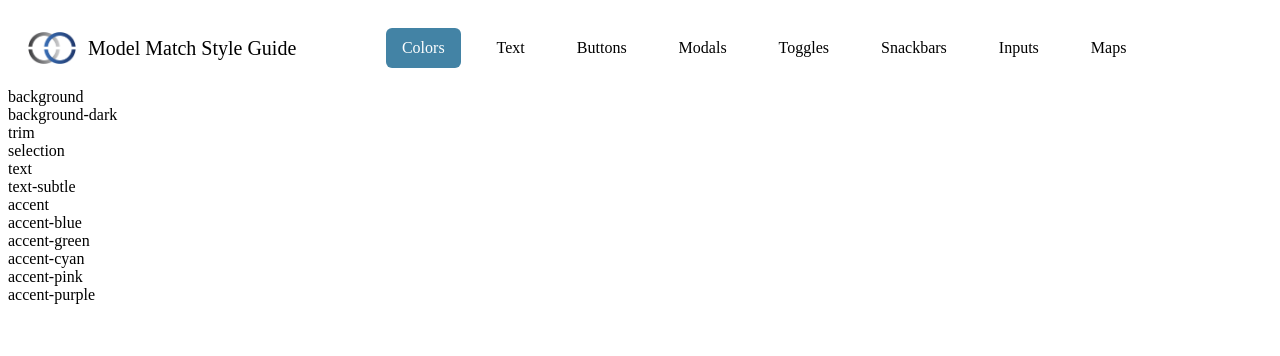
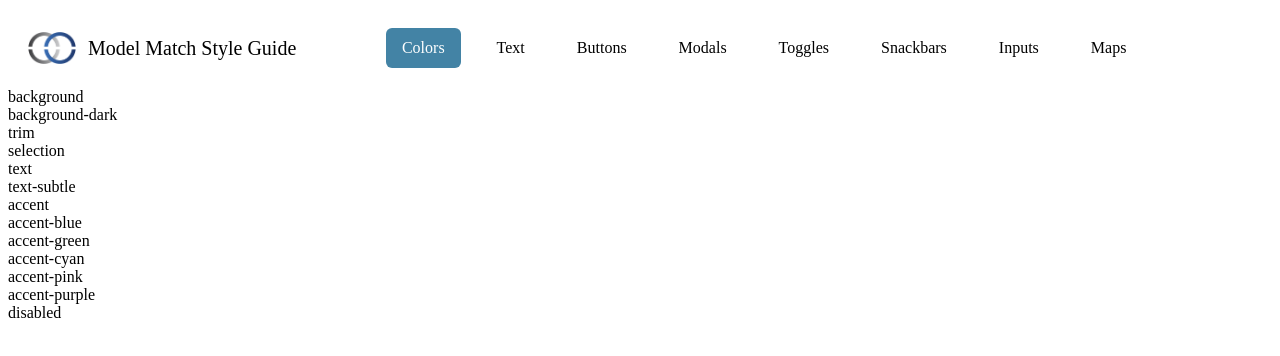
Before and after one commit to ChristianPayne/mm-style-guide, a Svelte app: page / in a window 1280 px wide. Shown: the top 356 px of the page. Built offline with nearby package versions, Linux system fonts and the light colour scheme.

Commit message:
Added more colors.

```diff
--- a/src/App.svelte
+++ b/src/App.svelte
@@ -14,7 +14,7 @@
   import Inputs from './lib/inputs.svelte';
   import Text from './lib/text.svelte';
   import Colors from './lib/colors.svelte';
-import Maps from './lib/maps.svelte';
+  import Maps from './lib/maps.svelte';
 
   let pages = {
     // Test: Test,
--- a/src/lib/buttons.svelte
+++ b/src/lib/buttons.svelte
@@ -12,6 +12,7 @@
 
   .mm-primary {
     /* @apply .mm-button; */
-    /* @apply bg-blue-400; */
+    @apply text-2xl;
+    /* @apply bg-mm-background; */
   }
 </style>
--- a/src/lib/colors.svelte
+++ b/src/lib/colors.svelte
@@ -12,6 +12,7 @@
     "accent-cyan",
     "accent-pink",
     "accent-purple",
+    "disabled"
   ]
 </script>
 
--- a/tailwind.config.js
+++ b/tailwind.config.js
@@ -21,6 +21,9 @@ module.exports = {
           cyan: '#6fb7bc',
           pink: '#e2d6e7',
           purple: '#7c3aed',
+        },
+        disabled: {
+          DEFAULT: '#d8d8d8',
         }
       },
     },
```
